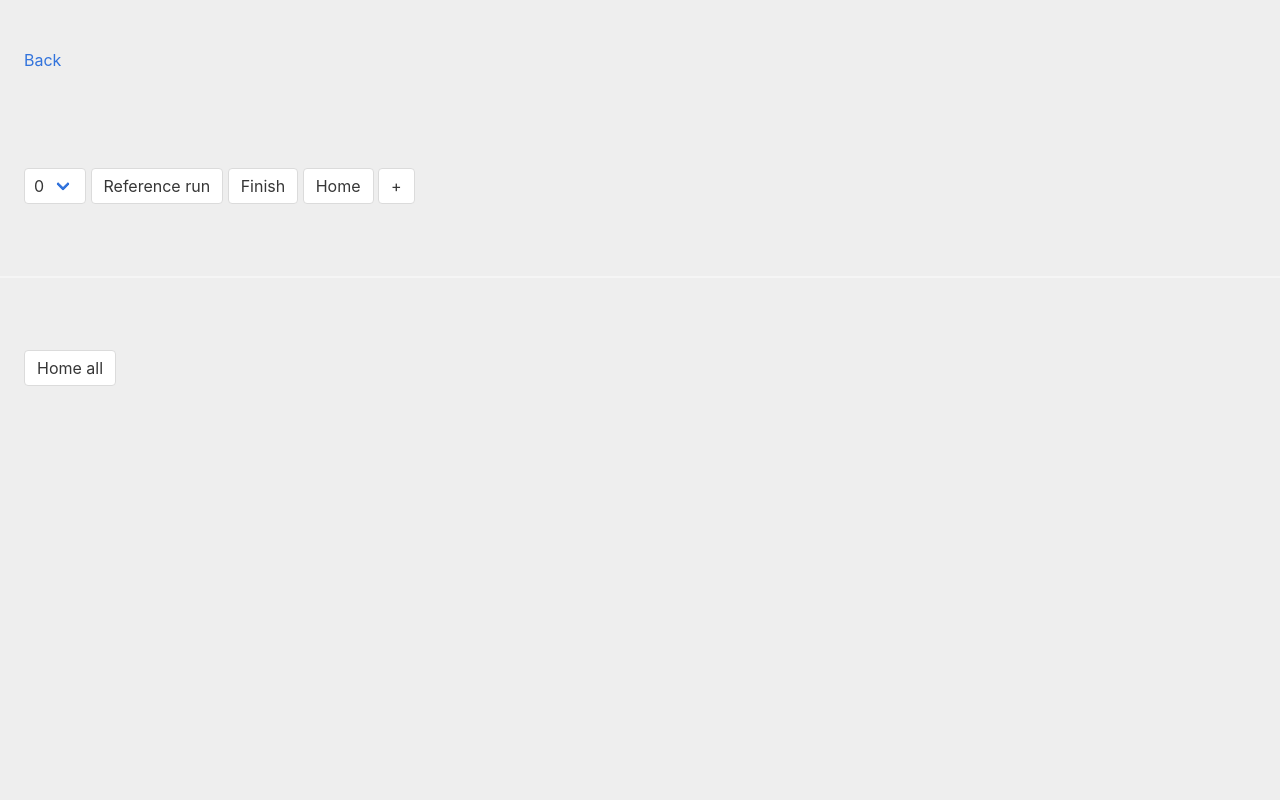
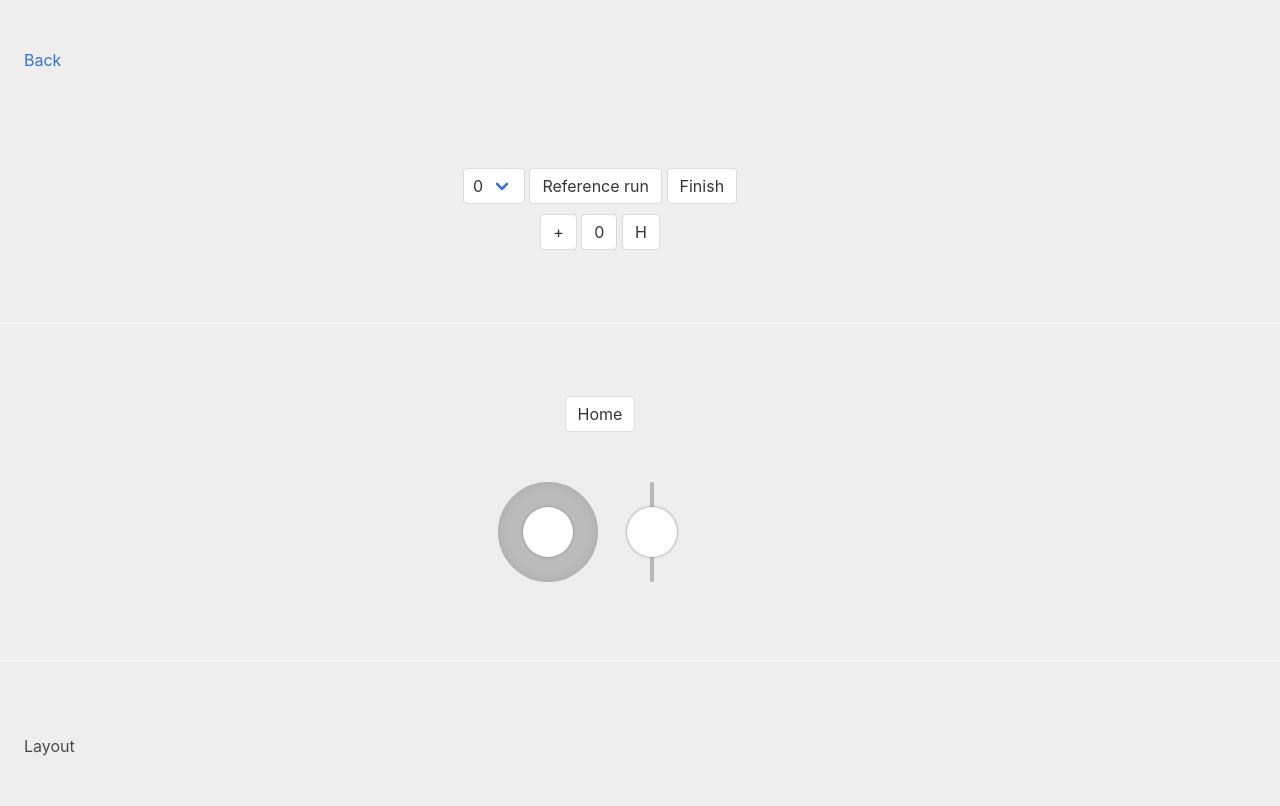
Before and after one commit to ErikOrjehag/vinsch, a website: page node/public/index.html at #!/calibrate in a window 1280 px wide. Drawn offline with nearby package versions, Linux system fonts and the light colour scheme; no server answers.

Commit message:
joystick

```diff
--- a/node/public/index.html
+++ b/node/public/index.html
@@ -17,6 +17,7 @@
     <script src="script/init.js"></script>
     <script src="script/CalibrateController.js"></script>
     <script src="script/SocketFactory.js"></script>
+    <script src="script/JoystickDirective.js"></script>
 
   </body>
 </html>
--- /dev/null
+++ b/node/public/script/JoystickDirective.js
@@ -0,0 +1,119 @@
+
+app.directive('joystick', function ($document) {
+  return {
+    restrict: 'A',
+    replace: true,
+    scope: {
+
+    },
+    template: '<div><div></div></div>',
+    link: function (scope, element, attr) {
+      var onedim = 'is1d' in attr;
+
+      var container = element;
+      var stick = container.children();
+      var csizex = 100;
+      var csizey = 100;
+      var ssize = Math.floor(csizey / 2);
+
+      if (onedim) {
+        csizex = 4;
+      }
+
+      var midx = Math.floor((csizex - ssize) / 2);
+      var midy = Math.floor((csizey - ssize) / 2);
+
+      var x = 0;
+      var y = 0;
+
+      container.css({
+        position: 'relative',
+        background: '#bbb',
+        borderRadius: '999px',
+        width: csizex + 'px',
+        height: csizey + 'px',
+        display: 'inline-block',
+        boxShadow: 'inset 0 0 10px #aaa',
+      });
+
+      stick.css({
+        top: midy + 'px',
+        left: midx + 'px',
+        position: 'absolute',
+        background: '#fff',
+        borderRadius: '999px',
+        width: ssize + 'px',
+        height: ssize + 'px',
+        boxShadow: '0 0 3px #888',
+      });
+
+      if (onedim) {
+        var margin = Math.floor((csizey - csizex) / 2);
+        container.css({
+          marginLeft: margin + 'px',
+          marginRight: margin + 'px',
+          boxShadow: 'inset 0 0 2px #aaa',
+        });
+      }
+
+      stick.on('mousedown', function(e) {
+        e.preventDefault();
+        $document.on('mousemove', eventmove);
+        $document.on('mouseup', mouseup)
+      });
+
+      stick.on('touchstart', function(e) {
+        e.preventDefault();
+        $document.on('touchmove', touchmove);
+        $document.on('touchend', touchup)
+      });
+
+      function mouseup(e) {
+        eventup(e);
+        $document.off('mousemove', eventmove);
+        $document.off('mouseup', mouseup);
+      }
+
+      function touchup(e) {
+        eventup(e);
+        $document.off('touchmove', touchmove);
+        $document.off('touchend', touchup);
+      }
+
+      function touchmove(e) {
+        eventmove(e.changedTouches[0]);
+      }
+
+      function eventmove(e) {
+        var x = 2*(e.pageX - container.offset().left - midx - ssize/2) / csizex;
+        var y = 2*(e.pageY - container.offset().top - midy - ssize/2) / csizey;
+
+        if (onedim) {
+          x = 0;
+        }
+
+        var len = Math.sqrt(x*x + y*y);
+        if (len > 1) {
+          x /= len;
+          y /= len;
+        }
+
+        stick.css({
+          top: Math.floor(midy + y * csizey/2) + 'px'
+        });
+        if (!onedim) {
+          stick.css({
+            left: Math.floor(midx + x * csizex/2) + 'px'
+          });
+        }
+      }
+
+      function eventup(e) {
+        stick.css({
+          top: midy + 'px',
+          left: midx + 'px'
+        });
+      }
+    }
+  }
+});
--- a/node/public/view/calibrate.html
+++ b/node/public/view/calibrate.html
@@ -5,7 +5,7 @@
 </div>
 
 <div class="section">
-  <div class="container">
+  <div class="container" style="text-align: center;">
 
     <div class="select">
       <select ng-model="model.selectedMotor" ng-options="motor*1 as motor for motor in model.motors"></select>
@@ -13,8 +13,10 @@
 
     <div class="button" ng-click="startReferenceRun()">Reference run</div>
     <div class="button" ng-click="finishReferenceRun()">Finish</div>
-    <div class="button" ng-click="homeSpecific()">Home</div>
+    <div style="height: 10px"></div>
     <div class="button" ng-click="extendSpecific()">+</div>
+    <div class="button" ng-click="zeroSpecific()">0</div>
+    <div class="button" ng-click="homeSpecific()">H</div>
 
   </div>
 </div>
@@ -22,7 +24,18 @@
 <hr>
 
 <div class="section">
-  <div class="container">
-    <div class="button" ng-click="homeAll()">Home all</div>
+  <div class="container" style="text-align: center;">
+    <div class="button" ng-click="homeAll()">Home</div>
+    <div style="height: 50px"></div>
+    <div joystick></div>
+    <div joystick is-1d></div>
   </div>
 </div>
+
+<hr>
+
+<div class="section">
+  <div class="container">
+    Layout
+  </div>
+</div>
```
Also changed, not shown: node/public/old.html (+5 -5 lines), node/public/view/shows.html (+2 -5 lines).
